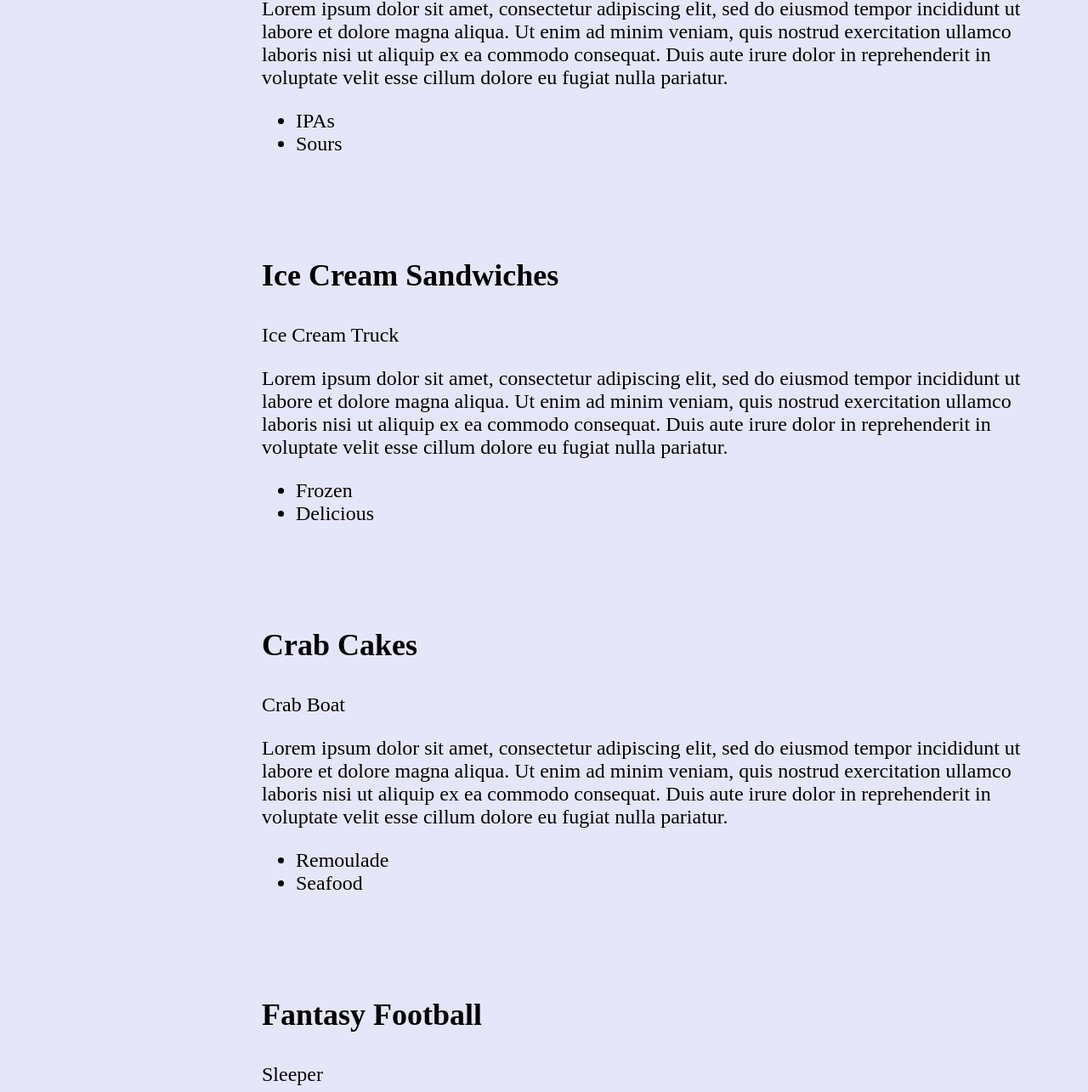
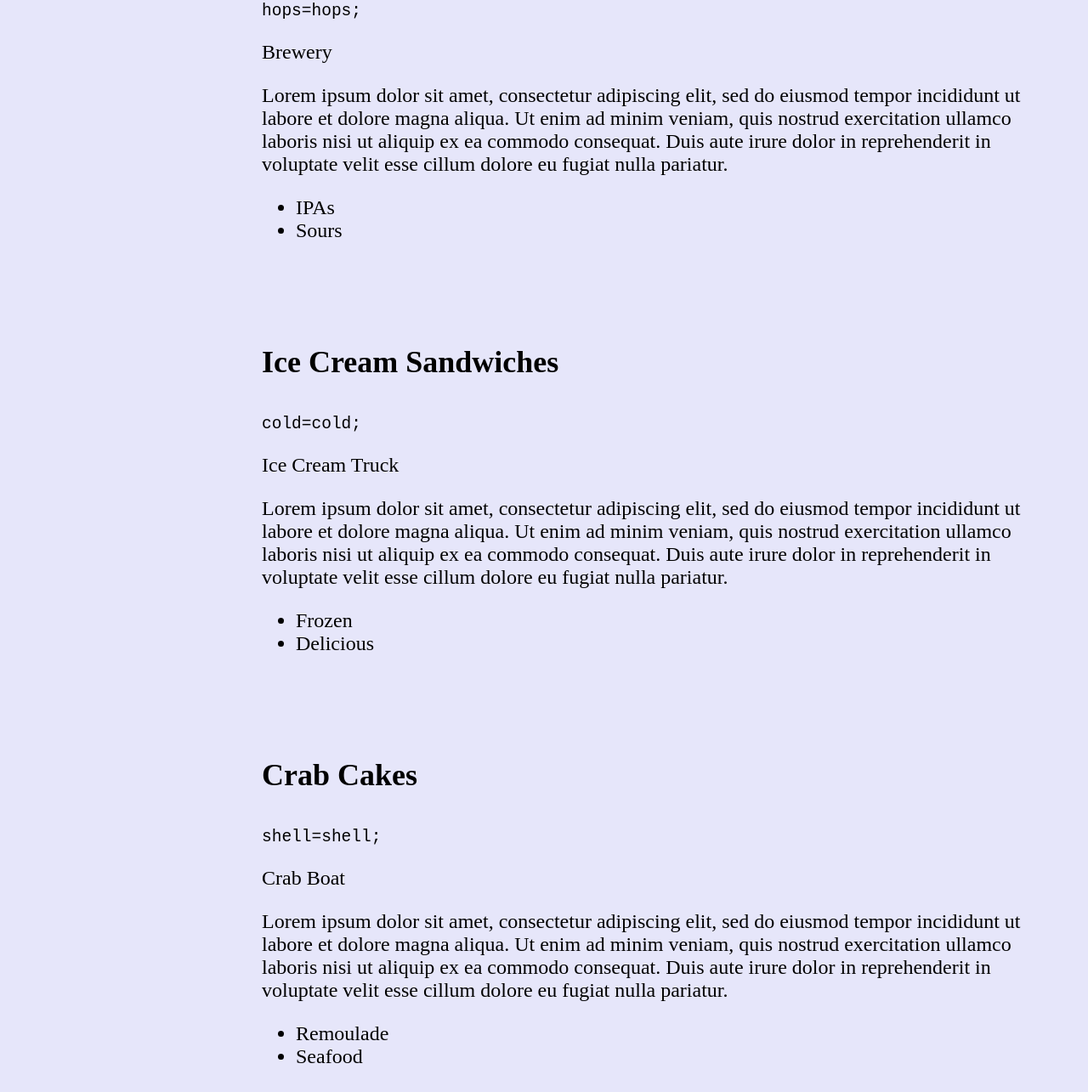
Before and after one commit to McTimidation/technical-documentation, a plain HTML site: page index.html in a window 1280 px wide. Shown: the part 651-1936 px from the top of the page at 85% size. Drawn offline with Linux system fonts and the light colour scheme.

Commit message:
fixed bug

```diff
--- a/index.html
+++ b/index.html
@@ -18,7 +18,9 @@
             <header>
                 <h3>Tacos</h3>
             </header>
-
+            <code>
+                cheese=cheese;
+            </code>
             <p id="paraTaco"></p>
             <script>
                 document.getElementById("paraTaco").innerHTML = "Taco Truck";
@@ -33,6 +35,9 @@
             <header>
                 <h3>Beer</h3>
             </header>
+            <code>
+                hops=hops;
+            </code>
             <p id="paraBeer">Lorem ipsum dolor sit amet, consectetur adipiscing elit, sed do eiusmod tempor incididunt ut labore et dolore magna aliqua. Ut enim ad minim veniam, quis nostrud exercitation ullamco laboris nisi ut aliquip ex ea commodo consequat. Duis aute irure dolor in reprehenderit in voluptate velit esse cillum dolore eu fugiat nulla pariatur.</p>
             <script>
                 document.getElementById("paraBeer").innerHTML = "Brewery";
@@ -47,6 +52,9 @@
             <header>
                 <h3>Ice Cream Sandwiches</h3>
             </header>
+            <code>
+                cold=cold;
+            </code>
             <p id="paraIce">Lorem ipsum dolor sit amet, consectetur adipiscing elit, sed do eiusmod tempor incididunt ut labore et dolore magna aliqua. Ut enim ad minim veniam, quis nostrud exercitation ullamco laboris nisi ut aliquip ex ea commodo consequat. Duis aute irure dolor in reprehenderit in voluptate velit esse cillum dolore eu fugiat nulla pariatur.</p>
             <script>
                 document.getElementById("paraIce").innerHTML = "Ice Cream Truck";
@@ -61,6 +69,9 @@
             <header>
                 <h3>Crab Cakes</h3>
             </header>
+            <code>
+                shell=shell;
+            </code>
             <p id="paraCrab">Lorem ipsum dolor sit amet, consectetur adipiscing elit, sed do eiusmod tempor incididunt ut labore et dolore magna aliqua. Ut enim ad minim veniam, quis nostrud exercitation ullamco laboris nisi ut aliquip ex ea commodo consequat. Duis aute irure dolor in reprehenderit in voluptate velit esse cillum dolore eu fugiat nulla pariatur.</p>
             <script>
                 document.getElementById("paraCrab").innerHTML = "Crab Boat";
@@ -75,6 +86,9 @@
             <header>
                 <h3>Fantasy Football</h3>
             </header>
+            <code>
+                punt=punt;
+            </code>
             <p id="paraFoot">Lorem ipsum dolor sit amet, consectetur adipiscing elit, sed do eiusmod tempor incididunt ut labore et dolore magna aliqua. Ut enim ad minim veniam, quis nostrud exercitation ullamco laboris nisi ut aliquip ex ea commodo consequat. Duis aute irure dolor in reprehenderit in voluptate velit esse cillum dolore eu fugiat nulla pariatur.</p>
             <script>
                 document.getElementById("paraFoot").innerHTML = "Sleeper";
```
